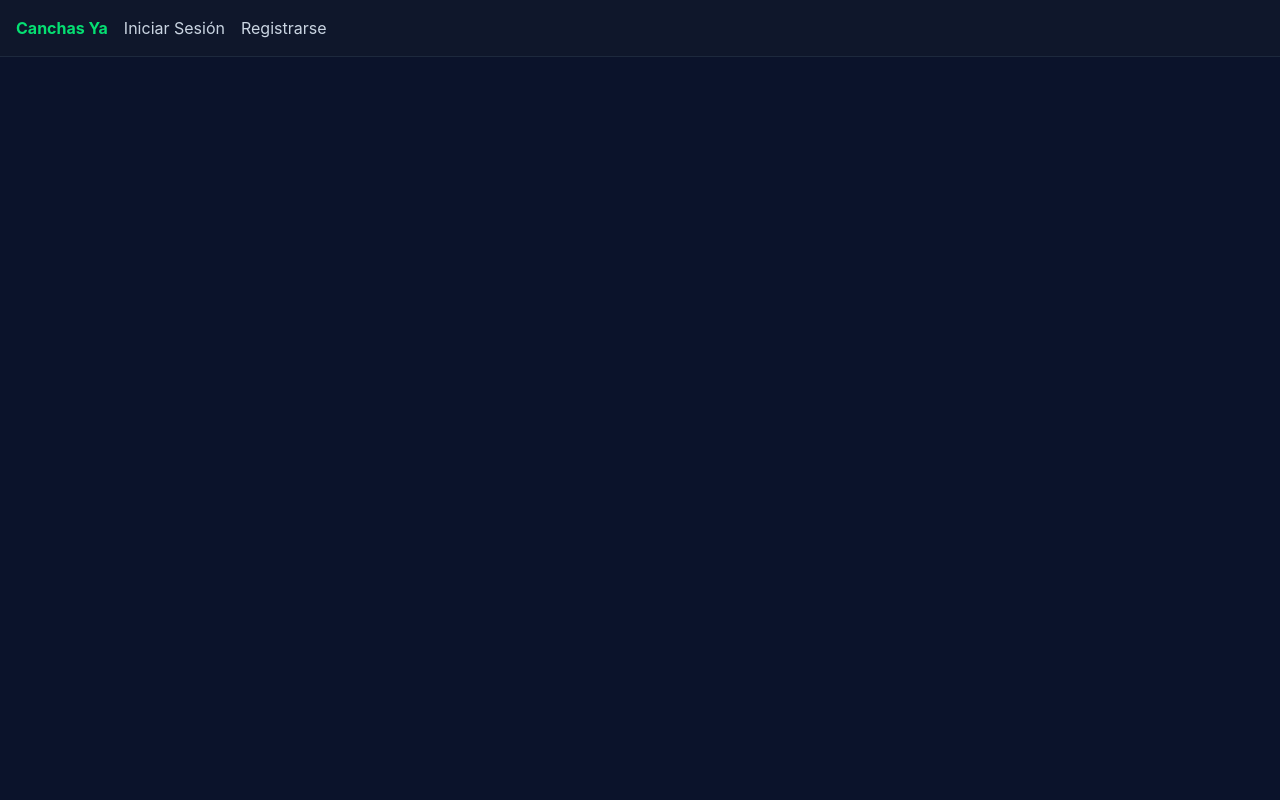
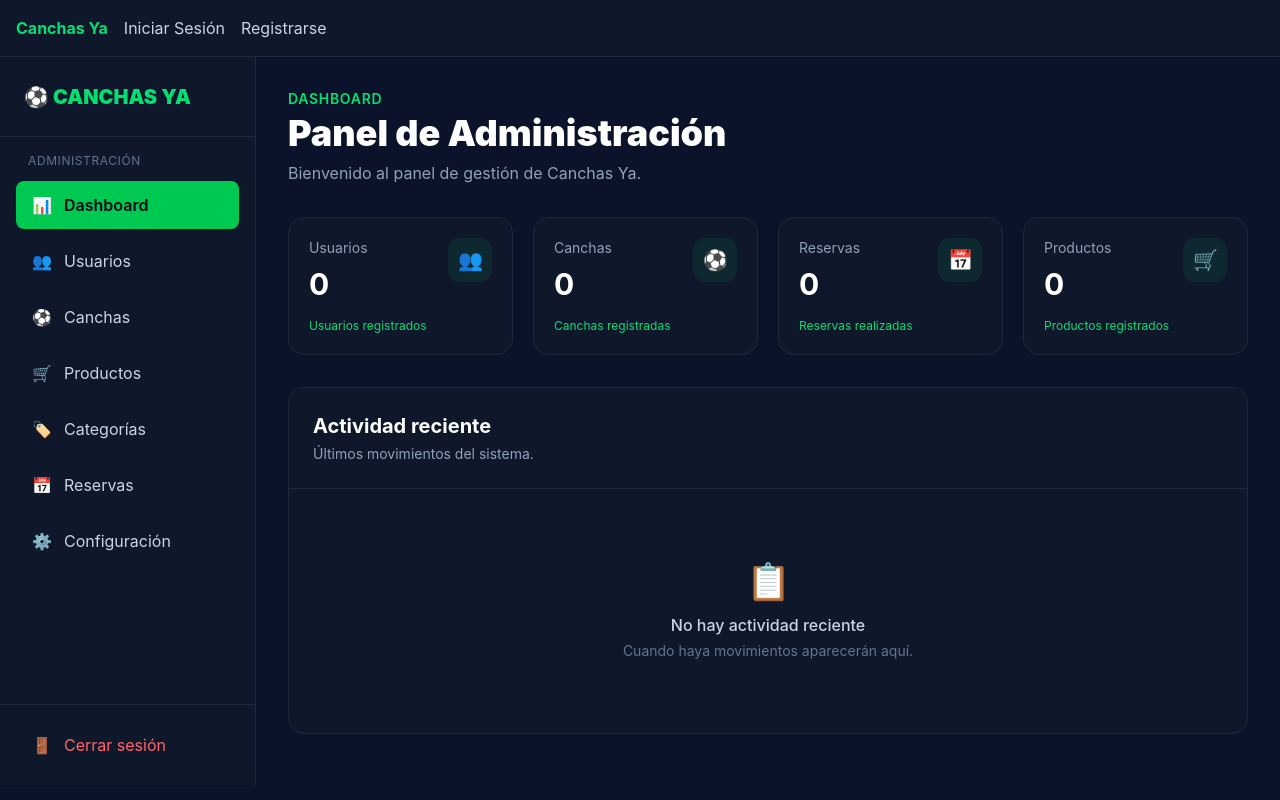
Before and after one commit to Angeln0294/FrontEnd-Alquiler-cancha, a React (Vite) app: page /admin in a window 1280 px wide. Built offline with nearby package versions, Linux system fonts and the light colour scheme.

Commit message:
feat: agrega panel de administracion

```diff
--- a/src/App.tsx
+++ b/src/App.tsx
@@ -3,6 +3,7 @@ import { BrowserRouter, Routes, Route, Link } from "react-router-dom";
 import Login from "./components/Login";
 import Registro from "./components/Registro";
 import VerificarEmail from "./components/VerificarEmail";
+import PanelAdmin from "./components/PanelAdmin";
 
 const NavbarMock = () => (
   <nav className="p-4 bg-slate-900 border-b border-slate-800 text-white flex gap-4">
@@ -45,6 +46,7 @@ export default function App(): React.JSX.Element {
 
           <Route path="/registro" element={<Registro />} />
           <Route path="/verificar-email" element={<VerificarEmail />} />
+          <Route path="/admin" element={<PanelAdmin />} />
         </Routes>
       </div>
     </BrowserRouter>
--- /dev/null
+++ b/src/components/PanelAdmin.tsx
@@ -0,0 +1,291 @@
+
+import { useState } from "react";
+import { Link } from "react-router-dom";
+
+export default function PanelAdmin() {
+  const [menuAbierto, setMenuAbierto] = useState(false);
+
+  return (
+    <div className="min-h-[calc(100vh-72px)] bg-[#0b132b] text-white flex">
+
+      {/* Overlay para celular */}
+      {menuAbierto && (
+        <div
+          className="fixed inset-0 bg-black/60 z-30 md:hidden"
+          onClick={() => setMenuAbierto(false)}
+        />
+      )}
+
+      {/* MENÚ LATERAL */}
+      <aside
+        className={`
+          fixed md:static z-40
+          top-0 left-0
+          h-full md:min-h-[calc(100vh-72px)]
+          w-64
+          bg-slate-900
+          border-r border-slate-800
+          transform transition-transform duration-300
+          ${menuAbierto ? "translate-x-0" : "-translate-x-full md:translate-x-0"}
+        `}
+      >
+        {/* Logo */}
+        <div className="h-20 flex items-center px-6 border-b border-slate-800">
+          <Link
+            to="/"
+            className="text-xl font-black text-green-400"
+            onClick={() => setMenuAbierto(false)}
+          >
+            ⚽ CANCHAS YA
+          </Link>
+        </div>
+
+        {/* Menú */}
+        <nav className="p-4 space-y-2">
+
+          <p className="text-xs text-slate-500 uppercase tracking-wider px-3 mb-3">
+            Administración
+          </p>
+
+          <button
+            type="button"
+            className="w-full flex items-center gap-3 px-4 py-3 rounded-lg bg-green-500 text-slate-950 font-semibold"
+            onClick={() => setMenuAbierto(false)}
+          >
+            <span>📊</span>
+            Dashboard
+          </button>
+
+          <button
+            type="button"
+            className="w-full flex items-center gap-3 px-4 py-3 rounded-lg text-slate-300 hover:bg-slate-800 hover:text-white transition"
+            onClick={() => setMenuAbierto(false)}
+          >
+            <span>👥</span>
+            Usuarios
+          </button>
+
+          <button
+            type="button"
+            className="w-full flex items-center gap-3 px-4 py-3 rounded-lg text-slate-300 hover:bg-slate-800 hover:text-white transition"
+            onClick={() => setMenuAbierto(false)}
+          >
+            <span>⚽</span>
+            Canchas
+          </button>
+
+          <button
+            type="button"
+            className="w-full flex items-center gap-3 px-4 py-3 rounded-lg text-slate-300 hover:bg-slate-800 hover:text-white transition"
+            onClick={() => setMenuAbierto(false)}
+          >
+            <span>🛒</span>
+            Productos
+          </button>
+
+          <button
+            type="button"
+            className="w-full flex items-center gap-3 px-4 py-3 rounded-lg text-slate-300 hover:bg-slate-800 hover:text-white transition"
+            onClick={() => setMenuAbierto(false)}
+          >
+            <span>🏷️</span>
+            Categorías
+          </button>
+
+          <button
+            type="button"
+            className="w-full flex items-center gap-3 px-4 py-3 rounded-lg text-slate-300 hover:bg-slate-800 hover:text-white transition"
+            onClick={() => setMenuAbierto(false)}
+          >
+            <span>📅</span>
+            Reservas
+          </button>
+
+          <button
+            type="button"
+            className="w-full flex items-center gap-3 px-4 py-3 rounded-lg text-slate-300 hover:bg-slate-800 hover:text-white transition"
+            onClick={() => setMenuAbierto(false)}
+          >
+            <span>⚙️</span>
+            Configuración
+          </button>
+
+        </nav>
+
+        {/* Cerrar sesión */}
+        <div className="absolute bottom-0 left-0 w-full p-4 border-t border-slate-800">
+          <button
+            type="button"
+            className="w-full flex items-center gap-3 px-4 py-3 rounded-lg text-red-400 hover:bg-red-500/10 transition"
+          >
+            <span>🚪</span>
+            Cerrar sesión
+          </button>
+        </div>
+      </aside>
+
+      {/* CONTENIDO PRINCIPAL */}
+      <main className="flex-1 min-w-0">
+
+        {/* Header móvil */}
+        <header className="md:hidden h-16 bg-slate-900 border-b border-slate-800 flex items-center px-4">
+          <button
+            type="button"
+            onClick={() => setMenuAbierto(true)}
+            className="text-2xl text-slate-300 hover:text-white"
+          >
+            ☰
+          </button>
+
+          <span className="ml-4 font-bold">
+            Panel de Administración
+          </span>
+        </header>
+
+        <div className="p-6 md:p-8 max-w-7xl mx-auto">
+
+          {/* Encabezado */}
+          <div className="mb-8">
+            <p className="text-green-400 text-sm font-semibold uppercase tracking-wider">
+              Dashboard
+            </p>
+
+            <h1 className="text-3xl md:text-4xl font-black mt-1">
+              Panel de Administración
+            </h1>
+
+            <p className="text-slate-400 mt-2">
+              Bienvenido al panel de gestión de Canchas Ya.
+            </p>
+          </div>
+
+          {/* TARJETAS DE ESTADÍSTICAS */}
+          <div className="grid grid-cols-1 sm:grid-cols-2 xl:grid-cols-4 gap-5 mb-8">
+
+            <div className="bg-slate-900 border border-slate-800 rounded-2xl p-5">
+              <div className="flex justify-between items-start">
+                <div>
+                  <p className="text-slate-400 text-sm">
+                    Usuarios
+                  </p>
+
+                  <p className="text-3xl font-bold mt-2">
+                    0
+                  </p>
+                </div>
+
+                <div className="w-11 h-11 rounded-xl bg-green-500/10 flex items-center justify-center text-xl">
+                  👥
+                </div>
+              </div>
+
+              <p className="text-green-400 text-xs mt-4">
+                Usuarios registrados
+              </p>
+            </div>
+
+            <div className="bg-slate-900 border border-slate-800 rounded-2xl p-5">
+              <div className="flex justify-between items-start">
+                <div>
+                  <p className="text-slate-400 text-sm">
+                    Canchas
+                  </p>
+
+                  <p className="text-3xl font-bold mt-2">
+                    0
+                  </p>
+                </div>
+
+                <div className="w-11 h-11 rounded-xl bg-green-500/10 flex items-center justify-center text-xl">
+                  ⚽
+                </div>
+              </div>
+
+              <p className="text-green-400 text-xs mt-4">
+                Canchas registradas
+              </p>
+            </div>
+
+            <div className="bg-slate-900 border border-slate-800 rounded-2xl p-5">
+              <div className="flex justify-between items-start">
+                <div>
+                  <p className="text-slate-400 text-sm">
+                    Reservas
+                  </p>
+
+                  <p className="text-3xl font-bold mt-2">
+                    0
+                  </p>
+                </div>
+
+                <div className="w-11 h-11 rounded-xl bg-green-500/10 flex items-center justify-center text-xl">
+                  📅
+                </div>
+              </div>
+
+              <p className="text-green-400 text-xs mt-4">
+                Reservas realizadas
+              </p>
+            </div>
+
+            <div className="bg-slate-900 border border-slate-800 rounded-2xl p-5">
+              <div className="flex justify-between items-start">
+                <div>
+                  <p className="text-slate-400 text-sm">
+                    Productos
+                  </p>
+
+                  <p className="text-3xl font-bold mt-2">
+                    0
+                  </p>
+                </div>
+
+                <div className="w-11 h-11 rounded-xl bg-green-500/10 flex items-center justify-center text-xl">
+                  🛒
+                </div>
+              </div>
+
+              <p className="text-green-400 text-xs mt-4">
+                Productos registrados
+              </p>
+            </div>
+
+          </div>
+
+          {/* ACTIVIDAD RECIENTE */}
+          <div className="bg-slate-900 border border-slate-800 rounded-2xl overflow-hidden">
+
+            <div className="p-6 border-b border-slate-800">
+              <h2 className="text-xl font-bold">
+                Actividad reciente
+              </h2>
+
+              <p className="text-sm text-slate-400 mt-1">
+                Últimos movimientos del sistema.
+              </p>
+            </div>
+
+            <div className="p-6">
+
+              <div className="text-center py-12">
+                <div className="text-4xl mb-3">
+                  📋
+                </div>
+
+                <p className="text-slate-300 font-medium">
+                  No hay actividad reciente
+                </p>
+
+                <p className="text-slate-500 text-sm mt-1">
+                  Cuando haya movimientos aparecerán aquí.
+                </p>
+              </div>
+
+            </div>
+          </div>
+
+        </div>
+      </main>
+    </div>
+  );
+}
```
